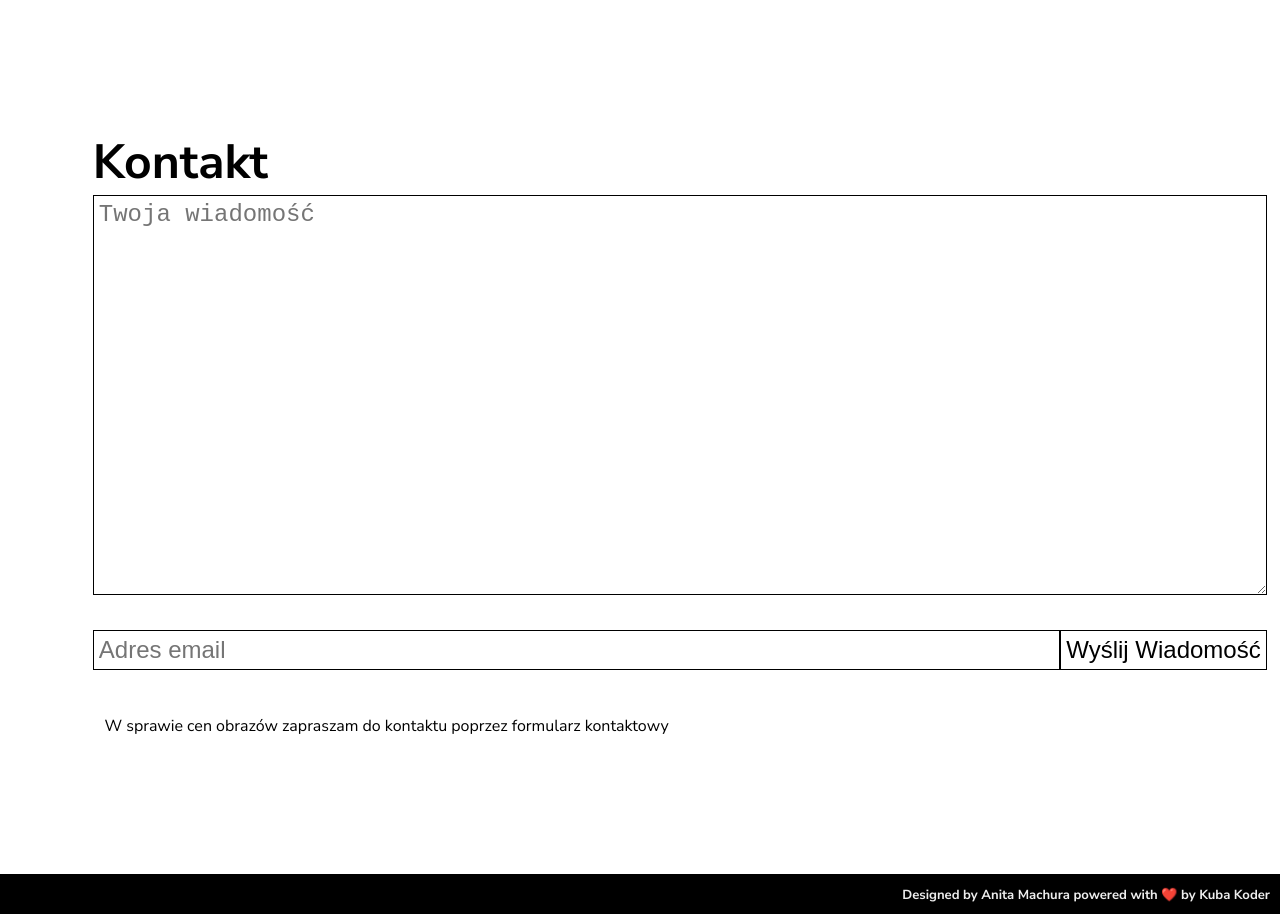
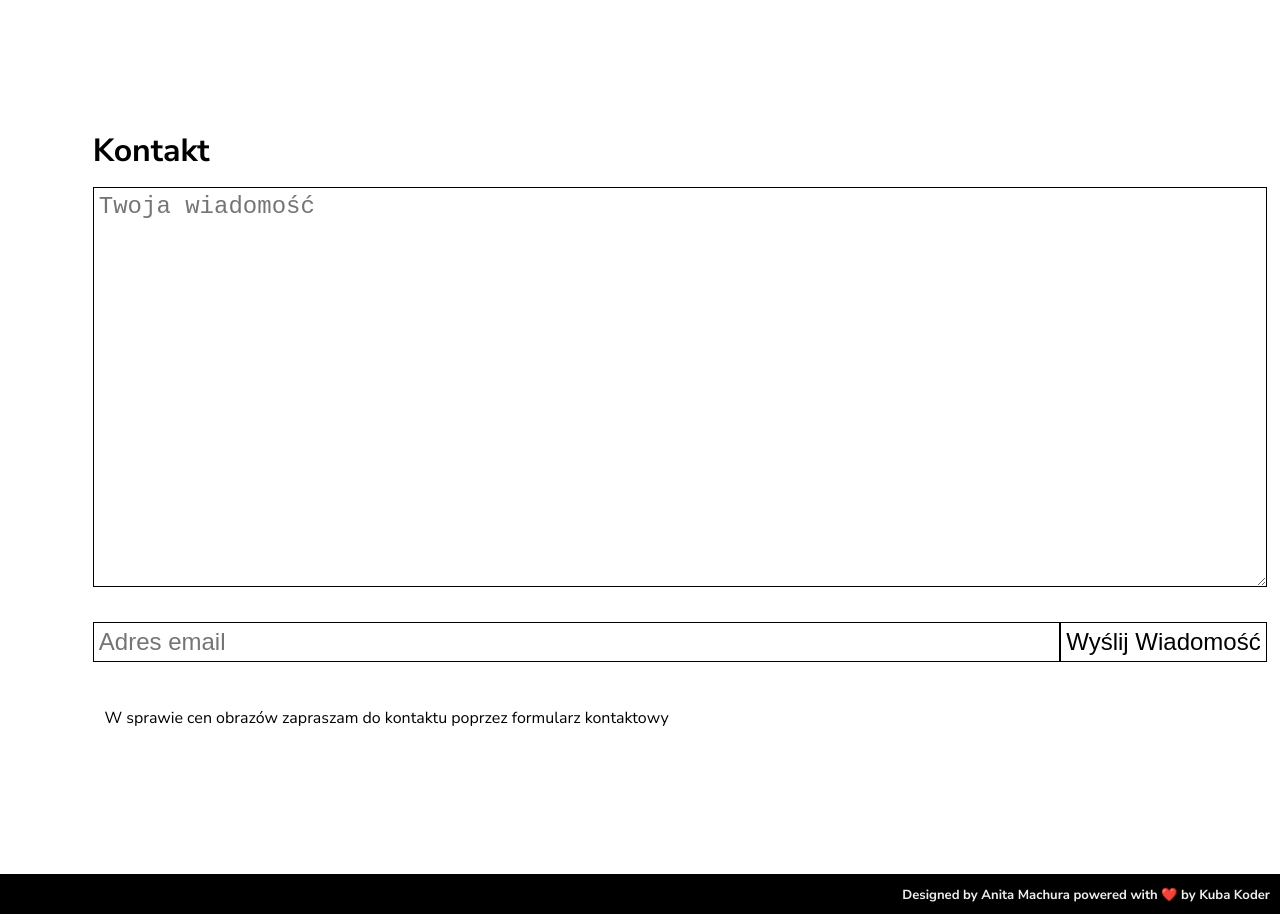
Before and after one commit to SerafinPL/am.pl-v2, a Next.js app in the folder page/: page / in a window 1280 px wide. Shown: the part 1460-2374 px from the top of the page. Built offline with nearby package versions, Linux system fonts and the light colour scheme; what @nextui-org/react would draw is missing.

Commit message:
little scss

```diff
--- a/page/components/Bio/Bio.module.scss
+++ b/page/components/Bio/Bio.module.scss
@@ -18,11 +18,7 @@
         line-height: 1.7em;
     }
 
-    h5 {
-        font-size: 1.15em;
-        margin-bottom: 5px;
 
-    }
 
 
 
--- a/page/components/ContactForm/formspree.module.scss
+++ b/page/components/ContactForm/formspree.module.scss
@@ -18,7 +18,7 @@
 
 
   h1 {
-    font-size: 3rem;
+    margin-bottom: 15px;
   }
 
 
```
